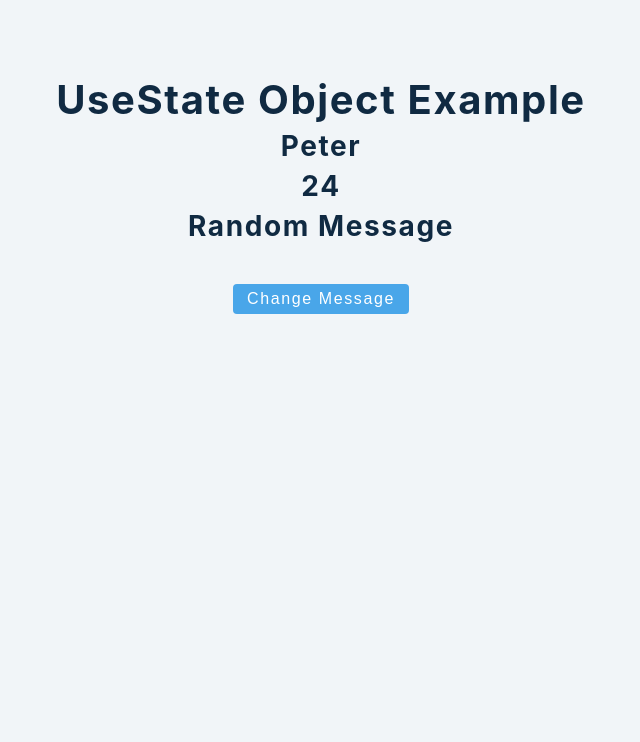
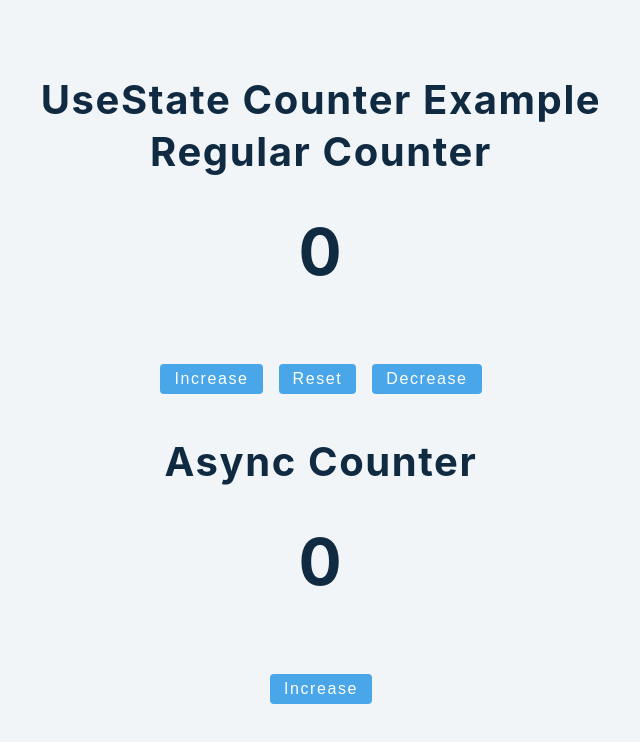
Before and after one commit to viktishchenko/start-react, a React (Create React App) app in the folder advanced/: page / in a window 1280 px wide. Shown: the top 742 px of the page, without its empty margins (319-959 px from the left). Built offline with nearby package versions, Linux system fonts and the light colour scheme.

Commit message:
feat: add useState async data

```diff
--- a/advanced/src/App.js
+++ b/advanced/src/App.js
@@ -6,7 +6,8 @@ import React from "react";
 // import Setup from "./tutorial/1-useState/projects/1-error-example"; // :>> 1-st tutor
 // import Setup from "./tutorial/1-useState/projects/2-useState-basic"; // :>> 2-nd tutor
 // import Setup from "./tutorial/1-useState/projects/3-useState-array"; :>> 3-rd tutor
-import Setup from "./tutorial/1-useState/projects/4-useState-object";
+// import Setup from "./tutorial/1-useState/projects/4-useState-object"; // :>> 4-th tutor
+import Setup from "./tutorial/1-useState/projects/5-useState-counter";
 
 function App() {
   return (
--- a/advanced/src/tutorial/1-useState/projects/5-useState-counter.js
+++ b/advanced/src/tutorial/1-useState/projects/5-useState-counter.js
@@ -0,0 +1,54 @@
+/**
+ * rafce
+ */
+import React, { useState } from "react";
+
+const UseStateCounter = () => {
+  const [value, setValue] = useState(0);
+  const reset = () => {
+    setValue(0);
+  };
+  const complexCounter = () => {
+    setTimeout(() => {
+      //   setValue(value + 1);
+      setValue((prevState) => {
+        return prevState + 1;
+      });
+    }, 2000);
+  };
+  return (
+    <>
+      <h2>useState counter example</h2>
+      <h2>regular counter</h2>
+      <h1 style={{ margin: "3rem 0" }}>{value}</h1>
+      <button
+        className='btn'
+        onClick={() => {
+          setValue(value + 1);
+        }}
+      >
+        increase
+      </button>
+      <button className='btn' onClick={reset}>
+        reset
+      </button>
+      <button
+        className='btn'
+        onClick={() => {
+          setValue(value - 1);
+        }}
+      >
+        decrease
+      </button>
+      <h2 style={{ marginTop: "3rem" }}>async counter</h2>
+      <h1 className='output' style={{ margin: "3rem 0" }}>
+        {value}
+      </h1>
+      <button className='btn' onClick={complexCounter}>
+        increase
+      </button>
+    </>
+  );
+};
+
+export default UseStateCounter;
```
Also changed, not shown: advanced/src/assets/useState/Screenshot-5.png (added), advanced/src/tutorial/1-useState/README.md.
